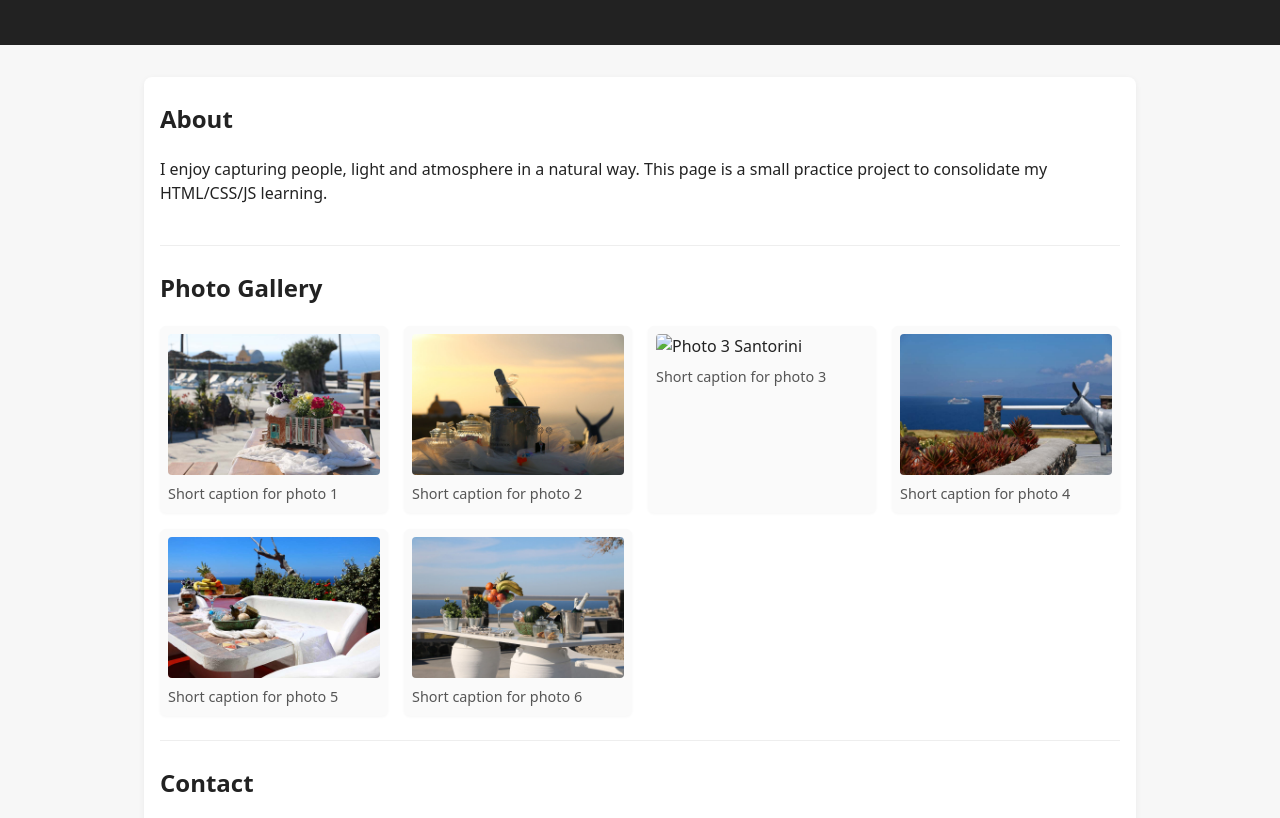
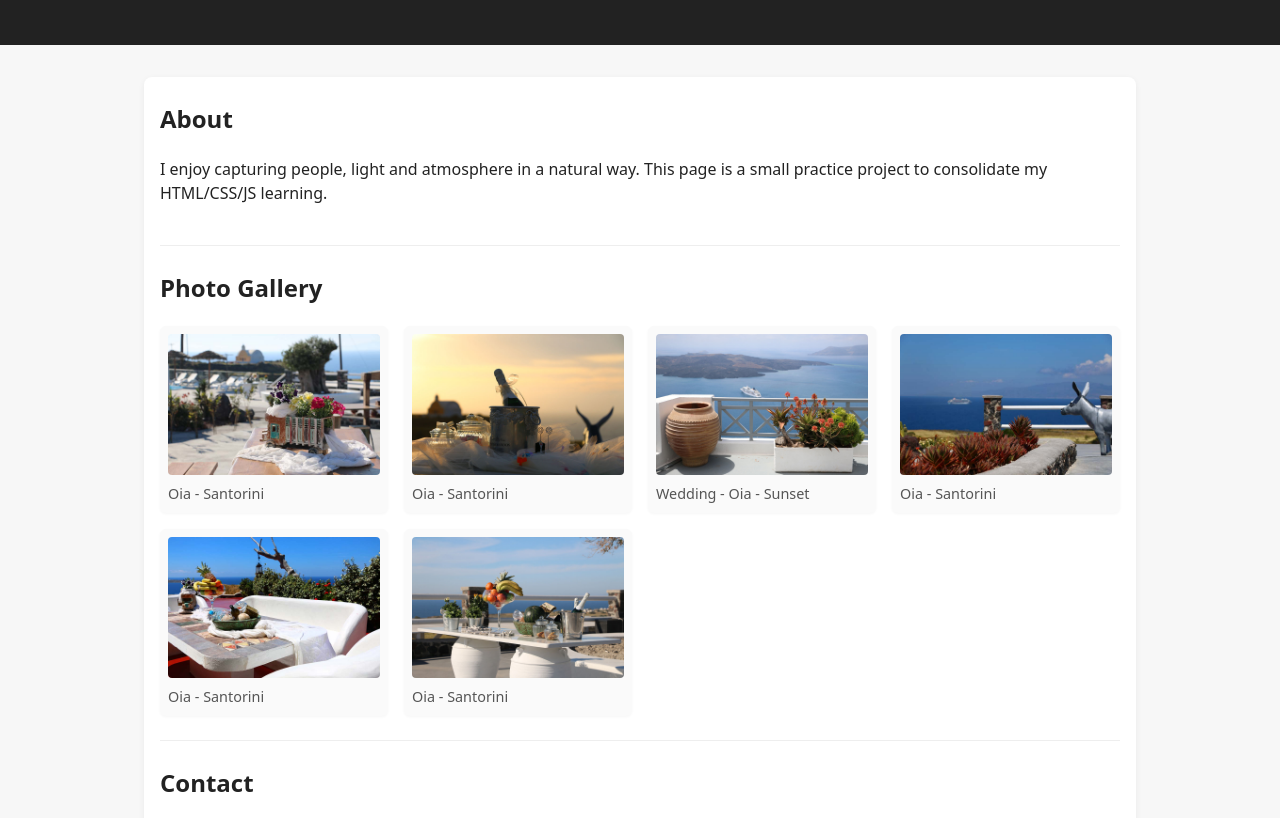
Before and after one commit to AHinkelAmi/photo-portfolio-test, a plain HTML site: page index.html in a window 1280 px wide. Shown: the part 123-941 px from the top of the page. Drawn offline with Linux system fonts and the light colour scheme.

Commit message:
Update index.html
Updated names of photos

```diff
--- a/index.html
+++ b/index.html
@@ -25,27 +25,27 @@
       <div class="grid">
         <figure>
           <img src="IMG_32342.jpg" alt="Photo 1 Santorini" />
-          <figcaption>Short caption for photo 1</figcaption>
+          <figcaption>Oia - Santorini</figcaption>
         </figure>
         <figure>
           <img src="IMG_3897.jpg" alt="Photo 2 Santorini" />
-          <figcaption>Short caption for photo 2</figcaption>
+          <figcaption>Oia - Santorini</figcaption>
         </figure>
         <figure>
-          <img src="IMG3805.jpg" alt="Photo 3 Santorini" />
-          <figcaption>Short caption for photo 3</figcaption>
+          <img src="IMG_3805.jpg" alt="Photo 3 Santorini" />
+          <figcaption>Wedding - Oia - Sunset</figcaption>
         </figure>
         <figure>
           <img src="IMG_2295.jpg" alt="Photo 4 Santorini" />
-          <figcaption>Short caption for photo 4</figcaption>
+          <figcaption>Oia - Santorini</figcaption>
         </figure>
         <figure>
           <img src="IMG_2375.jpg" alt="Photo 5 Santorini" />
-          <figcaption>Short caption for photo 5</figcaption>
+          <figcaption>Oia - Santorini</figcaption>
         </figure>
         <figure>
           <img src="IMG_3234.jpg" alt="Photo 6 Santorini" />
-          <figcaption>Short caption for photo 6</figcaption>
+          <figcaption>Oia - Santorini</figcaption>
         </figure>
       </div>
     </section>
```
